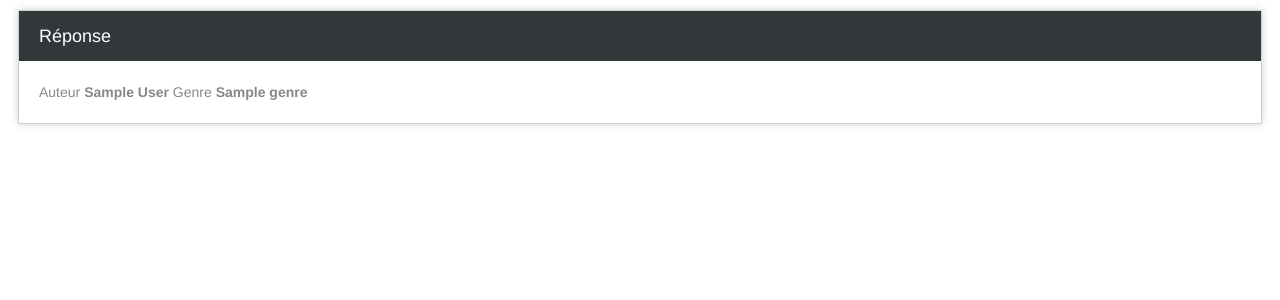
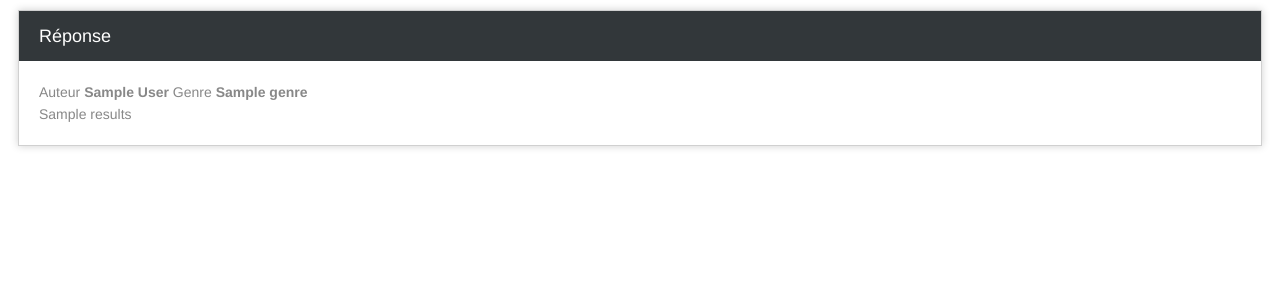
Before and after one commit to ClaireLozano/streaming-flux-audio-rdf, a Flask app: template templates/form_action.html in a window 1280 px wide. Shown: the top 300 px of the page. Run offline with Flask 2, Linux system fonts and the light colour scheme; the template is opened without the code that fills it: most values are stand-ins (such as "Sample title", 1, 10 or a date in 2020).

Commit message:
MAJ code

```diff
--- a/server.py
+++ b/server.py
@@ -1,6 +1,8 @@
 from flask import Flask
 from flask import render_template
 from flask import request
+
+from services import request_sparql
 
 app = Flask(__name__)
 
@@ -16,7 +18,8 @@ def form():
 def result():
     author=request.form['author']
     genre=request.form['genre']
-    return render_template('form_action.html', author=author, genre=genre)
+    results = request_sparql(author, genre)
+    return render_template('form_action.html', author=author, genre=genre, results=results)
 
 
 if __name__ == '__main__':
--- a/services/import.py
+++ b/services.py
@@ -1,10 +1,7 @@
 import os
 import tempfile
-from tempfile import NamedTemporaryFile
-
 import libxmp
 import rdflib
-from rdflib.namespace import FOAF
 from rdflib.plugins.sparql import prepareQuery
 from rdflib import Namespace
 
@@ -48,14 +45,9 @@ def import_graph(rdf):
 
 
 def request_sparql(auteur, genre):
+    list_all_files()
     q = prepareQuery('SELECT * WHERE { ?s xmpDM:artist "' + auteur + '" . ?s xmpDM:genre "' + genre + '". ?s ?predicate ?object . }', initNs={"xmpDM": name_space_artist})
-    for row in g.query(q):
-        print row
-
-
-list_all_files()
-
-# format : pretty-xml / turtle / nt / ...
-print g.serialize(format='turtle')
-
-request_sparql("Hicham Chahidi", "Ethnique")
+    #Show result
+    #for row in g.query(q):
+    #    print row
+    return g.query(q)
--- a/templates/form_action.html
+++ b/templates/form_action.html
@@ -11,6 +11,8 @@
             <div id="content">
                 Auteur <strong>{{author}}</strong>
                 Genre <strong>{{genre}}</strong>
+                <br>
+                {{ results }}
             </div>
         </div>
     </body>
--- a/templates/form_submit.html
+++ b/templates/form_submit.html
@@ -11,9 +11,9 @@
             <div id="content">
                 <form method="post" action="{{ url_for('result') }}">
                   <label for="yourname">Auteur</label>
-                  <input type="text" name="author" /><br />
+                  <input type="text" value="Hicham Chahidi" name="author" /><br />
                   <label for="youremail">Genre</label>
-                  <input type="text" name="genre" /><br />
+                  <input type="text" value="Ethnique" name="genre" /><br />
                   <input type="submit" />
                 </form>
             </div>
```
Also changed, not shown: 1 other file.
